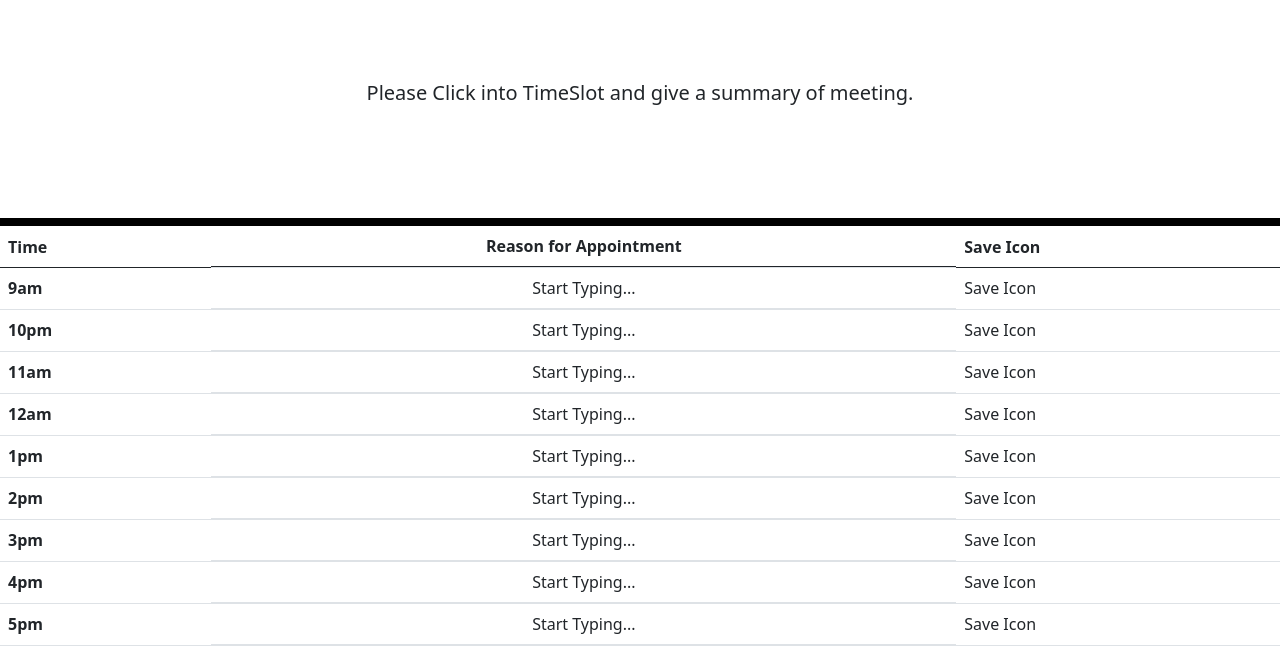
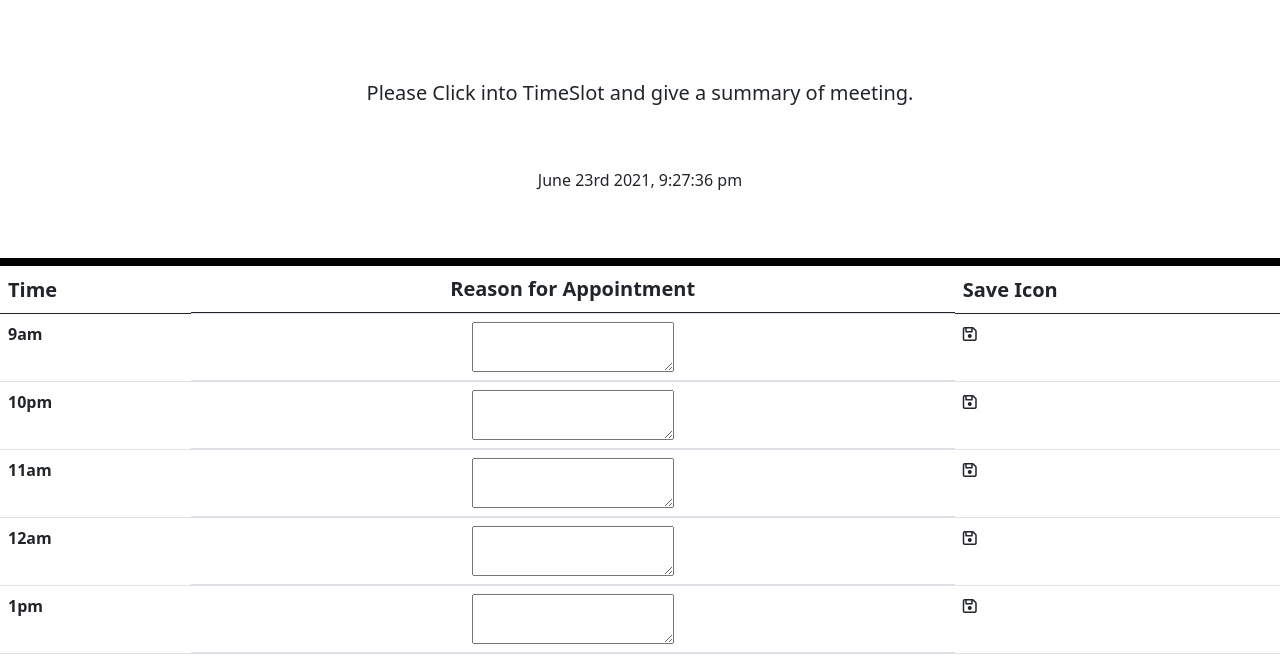
Before and after one commit to kgomez1990/KarimDailyCalendar, a plain HTML site: page index.html in a window 1280 px wide. Shown: the part 139-798 px from the top of the page. Drawn offline with nearby package versions, Linux system fonts and the light colour scheme.

Commit message:
updated js file

```diff
--- a/index.html
+++ b/index.html
@@ -18,13 +18,14 @@
         <div class="container">
             <h1 class="display-4">Karim's Daily Calendar</h1>
             <p class="lead">Please Click into TimeSlot and give a summary of meeting.</p>
+            <p id="current-date-and-time"></p>
         </div>
     </div>
 
     <div class="table table-dark table-striped">
         <table class="table">
             <thead>
-                <tr>
+                <tr id="rows">
                     <th scope="col" class="left-column">Time</th>
                     <th scope="col" class="middle-column">Reason for Appointment</th>
                     <th scope="col" class="right-column">Save Icon</th>
@@ -33,54 +34,62 @@
             <tbody>
                 <tr>
                     <th scope="row">9am</th>
-                    <td class="middle-column">Start Typing...</td>
-                    <td class="right-column">Save Icon</td>
+                    <td class="middle-column"><textarea></textarea></td>
+                    <td class="right-column"><i class="far fa-save"></i></td>
                 </tr>
                 <tr>
                     <th scope="row">10pm</th>
-                    <td class="middle-column">Start Typing...</td>
-                    <td class="right-column">Save Icon</td>
+                    <td class="middle-column"><textarea></textarea></td>
+                    <td class="right-column"><i class="far fa-save"></i></td>
                 </tr>
                 <tr>
                     <th scope="row">11am</th>
-                    <td class="middle-column">Start Typing...</td>
-                    <td class="right-column">Save Icon</td>
+                    <td class="middle-column"><textarea></textarea></td>
+                    <td class="right-column"><i class="far fa-save"></i></td>
                 </tr>
                 <tr>
                     <th scope="row">12am</th>
-                    <td class="middle-column">Start Typing...</td>
-                    <td class="right-column">Save Icon</td>
+                    <td class="middle-column"><textarea></textarea></td>
+                    <td class="right-column"><i class="far fa-save"></i></td>
                 <tr>
                     <th scope="row">1pm</th>
-                    <td class="middle-column">Start Typing...</td>
-                    <td class="right-column">Save Icon</td>
+                    <td class="middle-column"><textarea></textarea></td>
+                    <td class="right-column"><i class="far fa-save"></i></td>
                 </tr>
                 </tr>
                 <tr>
                     <th scope="row">2pm</th>
-                    <td class="middle-column">Start Typing...</td>
-                    <td class="right-column">Save Icon</td>
+                    <td class="middle-column"><textarea></textarea></td>
+                    <td class="right-column"><i class="far fa-save"></i></td>
                 </tr>
                 <tr>
                     <th scope="row">3pm</th>
-                    <td class="middle-column">Start Typing...</td>
-                    <td class="right-column">Save Icon</td>
+                    <td class="middle-column"><textarea></textarea></td>
+                    <td class="right-column"><i class="far fa-save"></i></td>
                 </tr>
                 <tr>
                     <th scope="row">4pm</th>
-                    <td class="middle-column">Start Typing...</td>
-                    <td class="right-column">Save Icon</td>
+                    <td class="middle-column"><textarea></textarea></td>
+                    <td class="right-column"><i class="far fa-save"></i></td>
                 </tr>
                 <tr>
                     <th scope="row">5pm</th>
-                    <td class="middle-column">Start Typing...</td>
-                    <td class="right-column">Save Icon</td>
+                    <td class="middle-column"><textarea></textarea></td>
+                    <td class="right-column"><i class="far fa-save"></i></td>
                 </tr>
             </tbody>
         </table>
 
     </div>
 
+    <script src="https://code.jquery.com/jquery-3.6.0.min.js"
+        integrity="sha256-/xUj+3OJU5yExlq6GSYGSHk7tPXikynS7ogEvDej/m4=" crossorigin="anonymous"></script>
+
+    <script src="https://cdnjs.cloudflare.com/ajax/libs/moment.js/2.25.1/moment.min.js"></script>
+
+    <script src="https://kit.fontawesome.com/8441fdc0a0.js" crossorigin="anonymous"></script>
+
+    <script src="script.js"></script>
 </body>
 
 </html>
--- a/script.js
+++ b/script.js
@@ -0,0 +1,15 @@
+setInterval(function () {
+
+    $("#current-date-and-time").text(moment().format('MMMM Do YYYY, h:mm:ss a'))
+}, 1000)
+
+$(".fa-save").click(function (event) {
+    let key = $(this).parent().siblings('th').text()
+    let value = $(this).parent().siblings('.middle-column').children('textarea').val()
+
+    localStorage.setItem(key, value)
+})
+
+for (let i = 9; i < 18; i++) {
+
+}
--- a/style.css
+++ b/style.css
@@ -33,6 +33,6 @@
     justify-content: center;
 }
 
-.rows {
-    font-size: 24px;
+#rows {
+    font-size: 20px;
 }
```
